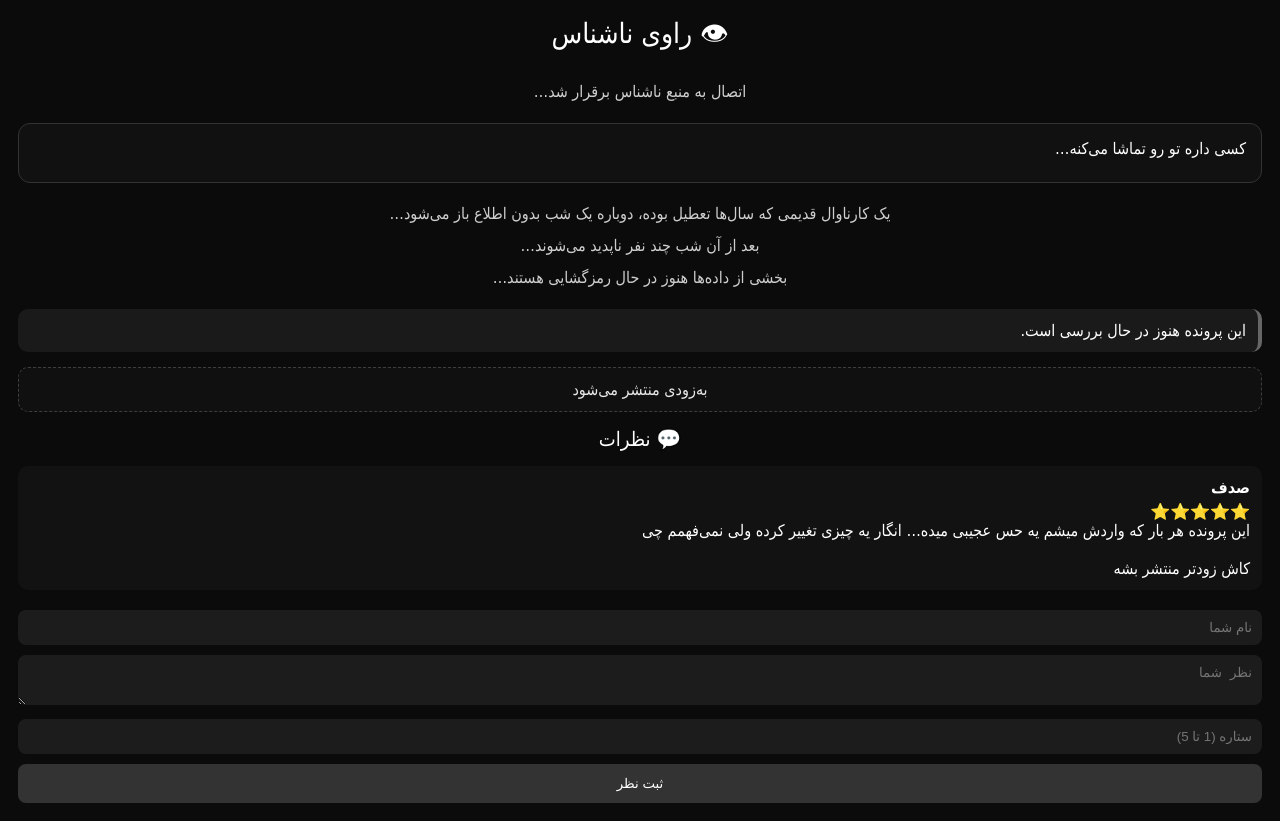
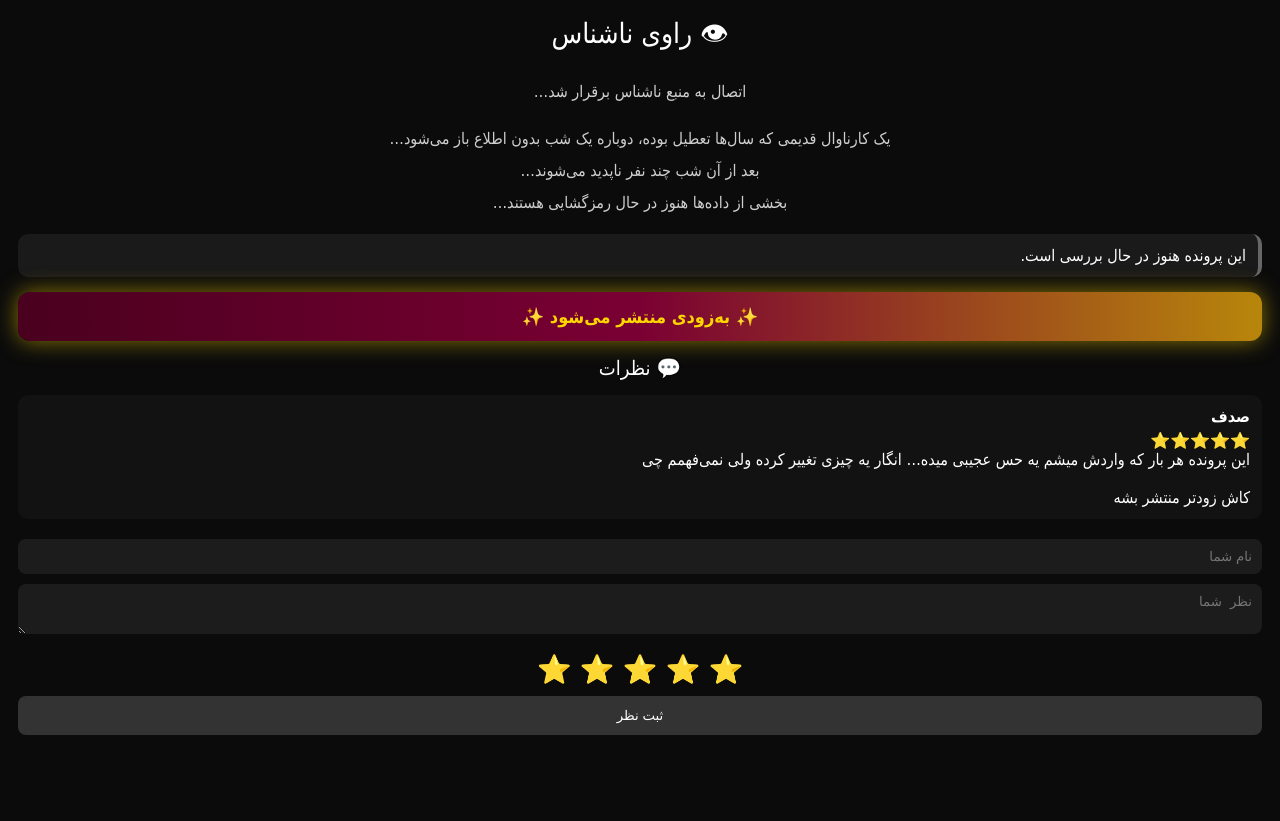
Before and after one commit to weareweoocrime-maker/crime-game, a plain HTML site: page carnivalofdeath.html in a window 1280 px wide. Shown: the part 440-1261 px from the top of the page. After the commit the page ends 1193 px from the top, so only its background shows below. Drawn offline with Linux system fonts and the light colour scheme.

Commit message:
Update carnivalofdeath.html

```diff
--- a/carnivalofdeath.html
+++ b/carnivalofdeath.html
@@ -20,7 +20,6 @@ color:#fff;
 overflow-x:hidden;
 }
 
-/* IMAGE */
 .hero img{
 width:100%;
 display:block;
@@ -28,12 +27,10 @@ max-height:420px;
 object-fit:cover;
 }
 
-/* BOX */
 .container{
 padding:18px;
 }
 
-/* TITLE */
 .title{
 text-align:center;
 font-size:28px;
@@ -41,7 +38,6 @@ margin:15px 0;
 color:#fff;
 }
 
-/* SUB */
 .sub{
 text-align:center;
 opacity:.8;
@@ -49,17 +45,48 @@ margin-bottom:15px;
 line-height:2;
 }
 
-/* RAVI */
+/* RAAVI */
 .oracle{
+position:fixed;
+right:-500px;
+top:25px;
 background:#111;
-border:1px solid #333;
-padding:15px;
+border:1px solid #444;
+padding:15px 20px;
 border-radius:12px;
-margin-bottom:15px;
-min-height:60px;
+z-index:999;
+min-width:280px;
+box-shadow:0 0 20px rgba(255,255,255,.08);
 }
 
-/* STATUS */
+.oracle.show{
+animation:slideMessage 4s ease;
+}
+
+@keyframes slideMessage{
+
+0%{
+right:-500px;
+opacity:0;
+}
+
+15%{
+right:20px;
+opacity:1;
+}
+
+85%{
+right:20px;
+opacity:1;
+}
+
+100%{
+right:-500px;
+opacity:0;
+}
+
+}
+
 .status{
 background:#1a1a1a;
 border-right:4px solid #666;
@@ -68,18 +95,32 @@ border-radius:10px;
 margin-bottom:15px;
 }
 
-/* NOTICE */
 .notice{
-background:#111;
-border:1px dashed #444;
-padding:12px;
-border-radius:10px;
+background:linear-gradient(
+90deg,
+#4a001f,
+#7a0033,
+#b8860b
+);
+color:#ffd700;
+font-weight:bold;
+font-size:18px;
+padding:14px;
+border-radius:12px;
 text-align:center;
 margin:15px 0;
-opacity:.9;
+animation:glow 2s infinite alternate;
 }
 
-/* REVIEWS */
+@keyframes glow{
+from{
+box-shadow:0 0 10px rgba(255,215,0,.2);
+}
+to{
+box-shadow:0 0 25px rgba(255,215,0,.6);
+}
+}
+
 .review{
 background:#121212;
 padding:12px;
@@ -92,7 +133,6 @@ font-weight:bold;
 margin-bottom:5px;
 }
 
-/* FORM */
 input,textarea{
 width:100%;
 margin-top:10px;
@@ -118,69 +158,92 @@ button:hover{
 background:#444;
 }
 
+.star-box{
+margin-top:15px;
+font-size:28px;
+text-align:center;
+}
+
+.star{
+cursor:pointer;
+opacity:.35;
+transition:.2s;
+}
+
+.star.active{
+opacity:1;
+}
+
 </style>
 </head>
 
 <body>
 
-<!-- IMAGE -->
 <div class="hero">
 <img src="khali.jpg" alt="cover">
 </div>
 
-<div class="container">
-
-<!-- TITLE -->
-<div class="title">👁 راوی ناشناس</div>
-
-<!-- CONNECT -->
-<div class="sub">اتصال به منبع ناشناس برقرار شد…</div>
-
-<!-- RAVI -->
-<div class="oracle" id="oracleText">
+<div id="oracleText" class="oracle">
 تو الان تنها نیستی…
 </div>
 
-<!-- SUMMARY -->
+<div class="container">
+
+<div class="title">👁 راوی ناشناس</div>
+
+<div class="sub">
+اتصال به منبع ناشناس برقرار شد…
+</div>
+
 <div class="sub">
 یک کارناوال قدیمی که سال‌ها تعطیل بوده، دوباره یک شب بدون اطلاع باز می‌شود…<br>
 بعد از آن شب چند نفر ناپدید می‌شوند…<br>
 بخشی از داده‌ها هنوز در حال رمزگشایی هستند…
 </div>
 
-<!-- STATUS -->
 <div class="status">
 این پرونده هنوز در حال بررسی است.
 </div>
 
-<!-- NOTICE -->
 <div class="notice">
-به‌زودی منتشر می‌شود
+✨ به‌زودی منتشر می‌شود ✨
 </div>
 
-<!-- REVIEWS -->
-<div class="title" style="font-size:20px;">💬 نظرات</div>
+<div class="title" style="font-size:20px;">
+💬 نظرات
+</div>
 
 <div class="review">
 <div class="review-name">صدف</div>
 ⭐⭐⭐⭐⭐
 <br>
-این پرونده هر بار که واردش میشم یه حس عجیبی میده… انگار یه چیزی تغییر کرده ولی نمی‌فهمم چی
+این پرونده هر بار که واردش میشم یه حس عجیبی میده…
+انگار یه چیزی تغییر کرده ولی نمی‌فهمم چی
 <br><br>
 کاش زودتر منتشر بشه
 </div>
 
 <div id="reviews"></div>
 
-<!-- FORM -->
 <input id="name" placeholder="نام شما">
-<textarea id="text" placeholder="نظر شما"></textarea>
-<input id="stars" type="number" min="1" max="5" placeholder="ستاره (1 تا 5)">
-<button onclick="addReview()">ثبت نظر</button>
 
-</div> <script>
+<textarea id="text"
+placeholder="نظر شما"></textarea>
 
-/* RAVI TEXT CHANGE */
+<div class="star-box">
+
+<span class="star" onclick="setStars(1)">⭐</span>
+<span class="star" onclick="setStars(2)">⭐</span>
+<span class="star" onclick="setStars(3)">⭐</span>
+<span class="star" onclick="setStars(4)">⭐</span>
+<span class="star" onclick="setStars(5)">⭐</span>
+
+</div>
+
+<button onclick="addReview()">
+ثبت نظر
+</button> <script>
+
 const texts = [
 "تو الان تنها نیستی…",
 "کسی داره تو رو تماشا می‌کنه…",
@@ -191,40 +254,91 @@ const texts = [
 "صدای قدم پشت سرت هست…"
 ];
 
-let i = 0;
+let currentText = 0;
 
-setInterval(()=>{
-i = (i + 1) % texts.length;
-document.getElementById("oracleText").innerText = texts[i];
-},4000);
+function showOracle(){
 
-/* LOAD SAVED REVIEWS */
+const box =
+document.getElementById("oracleText");
+
+box.innerText =
+texts[currentText];
+
+box.classList.remove("show");
+
+void box.offsetWidth;
+
+box.classList.add("show");
+
+currentText++;
+
+if(currentText >= texts.length){
+currentText = 0;
+}
+
+}
+
+showOracle();
+
+setInterval(showOracle,5000);
+
+let selectedStars = 5;
+
+function setStars(num){
+
+selectedStars = num;
+
+let stars =
+document.querySelectorAll(".star");
+
+stars.forEach((star,index)=>{
+
+if(index < num){
+star.classList.add("active");
+}else{
+star.classList.remove("active");
+}
+
+});
+
+}
+
+setStars(5);
+
 window.onload = function(){
 
 let savedReviews =
-JSON.parse(localStorage.getItem("reviews")) || [];
+JSON.parse(
+localStorage.getItem("reviews")
+) || [];
 
-savedReviews.forEach(review => {
+savedReviews.forEach(review=>{
 
-let div = document.createElement("div");
+let div =
+document.createElement("div");
 
-div.className = "review";
+div.className="review";
 
-div.innerHTML = `
-<div class="review-name">${review.name}</div>
+div.innerHTML=`
+<div class="review-name">
+${review.name}
+</div>
+
 ${"⭐".repeat(review.stars)}
+
 <br>
+
 ${review.text}
 `;
 
-document.getElementById("reviews")
+document
+.getElementById("reviews")
 .appendChild(div);
 
 });
 
 };
 
-/* ADD REVIEW */
 function addReview(){
 
 let name =
@@ -233,36 +347,40 @@ document.getElementById("name").value;
 let text =
 document.getElementById("text").value;
 
-let stars =
-parseInt(
-document.getElementById("stars").value
-) || 1;
+if(!name || !text){
+return;
+}
 
-if(!name || !text) return;
+let div =
+document.createElement("div");
 
-let div = document.createElement("div");
+div.className="review";
 
-div.className = "review";
+div.innerHTML=`
+<div class="review-name">
+${name}
+</div>
 
-div.innerHTML = `
-<div class="review-name">${name}</div>
-${"⭐".repeat(stars)}
+${"⭐".repeat(selectedStars)}
+
 <br>
+
 ${text}
 `;
 
-document.getElementById("reviews")
+document
+.getElementById("reviews")
 .appendChild(div);
 
-/* SAVE TO LOCAL STORAGE */
 let savedReviews =
-JSON.parse(localStorage.getItem("reviews"))
-|| [];
+JSON.parse(
+localStorage.getItem("reviews")
+) || [];
 
 savedReviews.push({
 name:name,
 text:text,
-stars:stars
+stars:selectedStars
 });
 
 localStorage.setItem(
@@ -270,14 +388,14 @@ localStorage.setItem(
 JSON.stringify(savedReviews)
 );
 
-/* CLEAR FORM */
 document.getElementById("name").value="";
 document.getElementById("text").value="";
-document.getElementById("stars").value="";
 
 }
 
 </script>
 
+</div>
+
 </body>
 </html>
```
